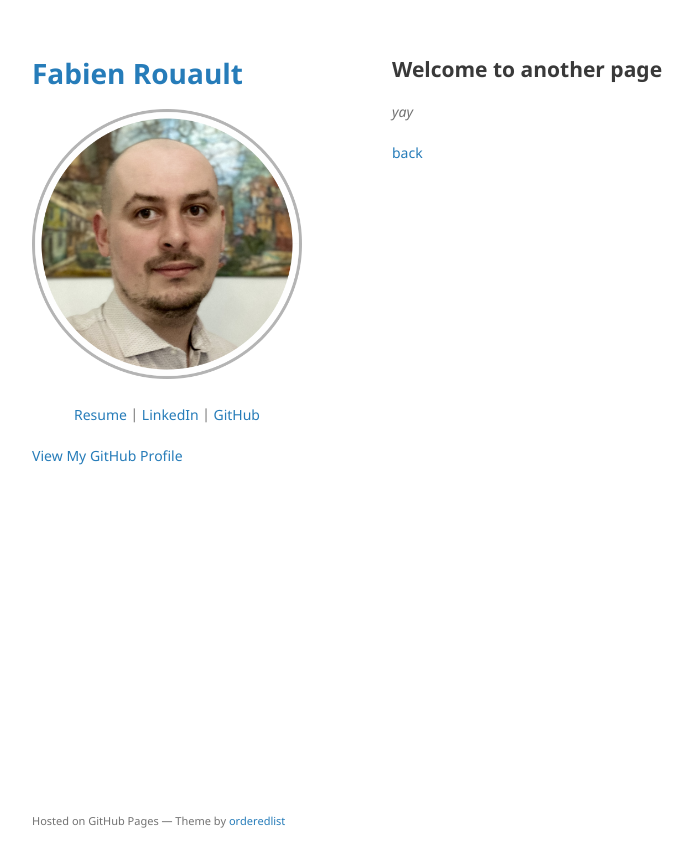
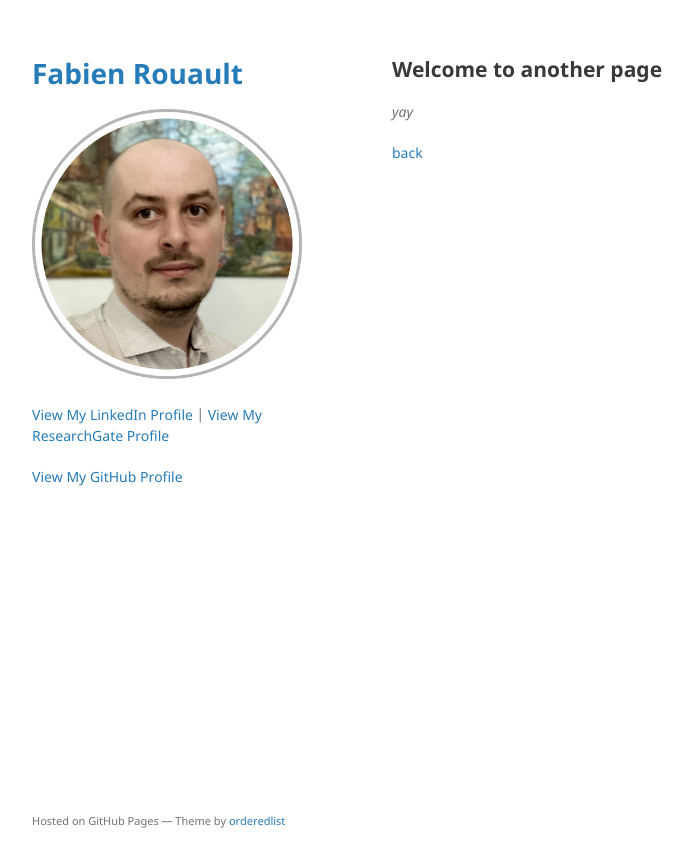
Before and after one commit to fabienrouault/fabienrouault.github.io, a Jekyll site: the page built from another-page.md, in a window 1280 px wide. Shown: the top 867 px of the page, without its empty margins (178-871 px from the left). Built offline with Jekyll 4.4.1, drawn with Linux system fonts in a browser that asks for light colours; our own code applies the rules of GitHub Pages for plain Markdown files.

Commit message:
Update _config.yml

```diff
--- a/_config.yml
+++ b/_config.yml
@@ -1,9 +1,9 @@
 title: Fabien Rouault
 logo: /assets/img/Photo_profil.png
-description: <p align="center">
-  <a href="pdf/resume.pdf">Resume</a> |
-  <a href="https://www.linkedin.com/in/chriskhanhtran/">LinkedIn</a> |
-  <a href="https://github.com/chriskhanhtran">GitHub</a>
+description: <p align="left">
+
+  <a href="https://fr.linkedin.com/in/fabien-rouault-b9430725/">View My LinkedIn Profile</a> |
+  <a href="https://www.researchgate.net/profile/Fabien-Rouault-2">View My ResearchGate Profile</a>
   </p>
 show_downloads: false
 google_analytics:
```
